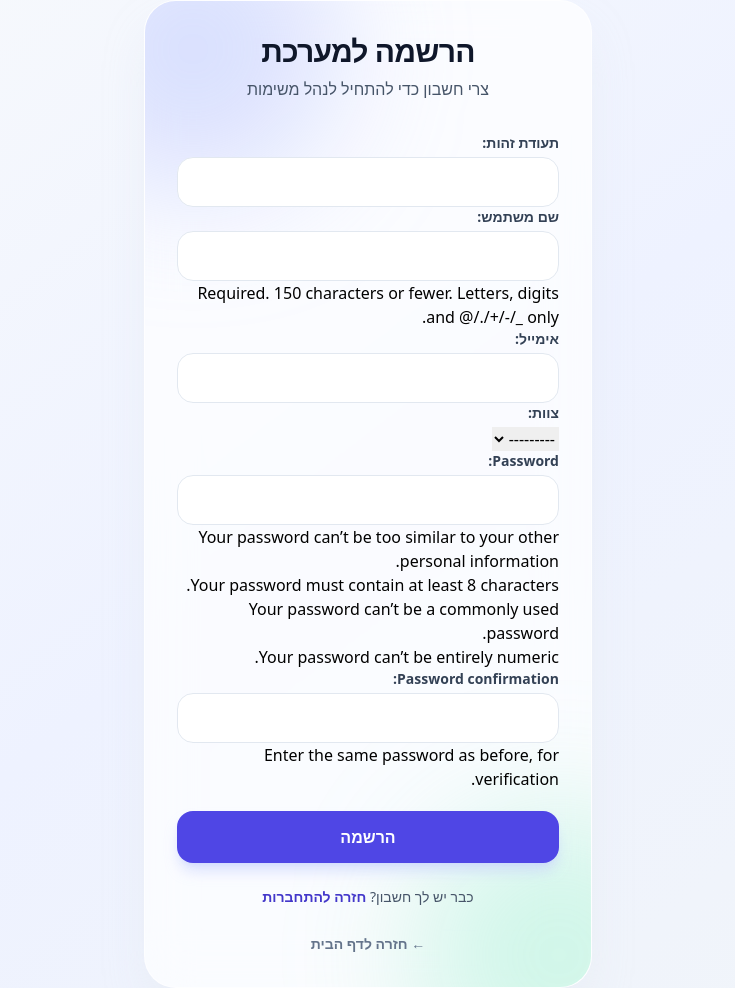
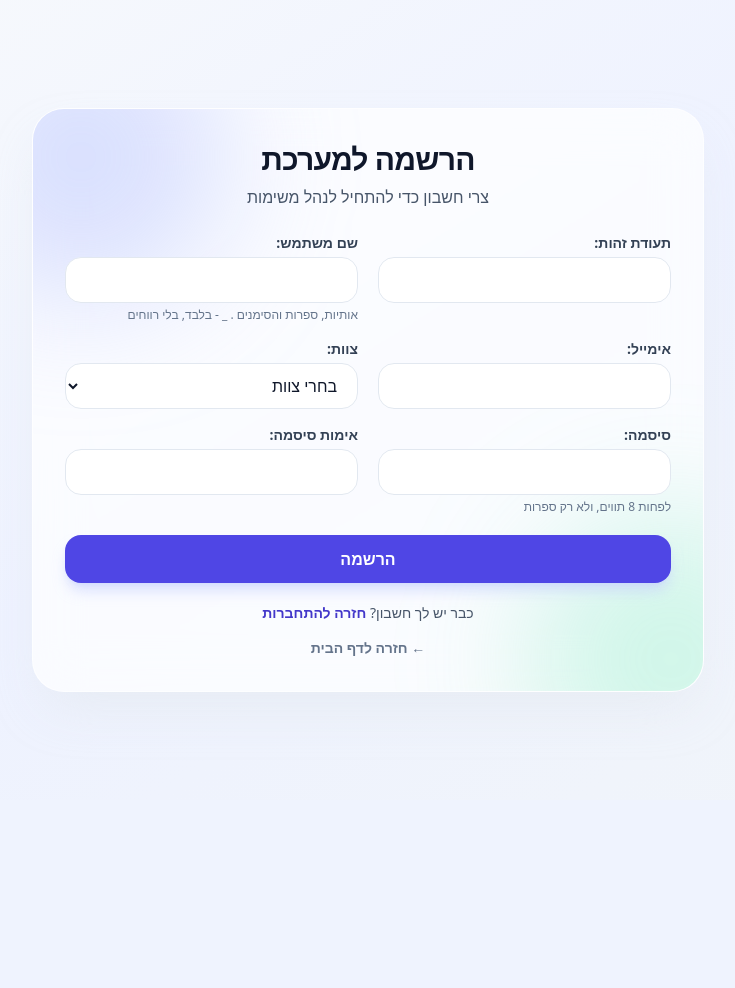
Before and after one commit to st18779/team-task-manager, a Django app: page /register/ in a window 1280 px wide. Shown: the whole page, without its empty margins (272-1007 px from the left). After the commit the page ends 692 px from the top, so only its background shows below. Run offline with Django 5.2, Linux system fonts and the light colour scheme; data that the repository does not hold is empty; some libraries are stand-ins or nearby versions.

Commit message:
Update README and screenshots

```diff
--- a/myapp/forms.py
+++ b/myapp/forms.py
@@ -23,10 +23,20 @@ class UserCreationForm(BaseUserCreationForm):
             "email": "אימייל",
             "team": "צוות",
         }
+        error_messages = {
+            "tz": {"unique": "כבר קיים משתמש עם תעודת הזהות הזו."},
+        }
 
     def __init__(self, *args, **kwargs):
         super().__init__(*args, **kwargs)
         self.fields["team"].required = True
+        self.fields["team"].empty_label = "בחרי צוות"
+        self.fields["password1"].label = "סיסמה"
+        self.fields["password2"].label = "אימות סיסמה"
+        # הסברים קצרים במקום הטקסטים הארוכים של Django
+        self.fields["username"].help_text = "אותיות, ספרות והסימנים . _ - בלבד, בלי רווחים"
+        self.fields["password1"].help_text = "לפחות 8 תווים, ולא רק ספרות"
+        self.fields["password2"].help_text = ""
 
     def save(self, commit=True):
         user = super().save(commit=False)
--- a/myapp/templates/accounts/register.html
+++ b/myapp/templates/accounts/register.html
@@ -7,50 +7,64 @@
     <title>הרשמה</title>
 </head>
 
-<body class="min-h-screen bg-gradient-to-br from-slate-50 via-indigo-50 to-slate-100 flex items-center justify-center px-4">
+<body class="min-h-screen bg-gradient-to-br from-slate-50 via-indigo-50 to-slate-100 flex items-center justify-center px-4 py-8">
 
-<div class="w-full max-w-md">
+<div class="w-full max-w-md md:max-w-2xl">
 
-    <div class="relative overflow-hidden rounded-[2rem] border border-white/60 bg-white/70 backdrop-blur-xl shadow-2xl shadow-slate-200/70 p-8">
+    <div class="relative overflow-hidden rounded-[2rem] border border-white/60 bg-white/70 backdrop-blur-xl shadow-2xl shadow-slate-200/70 p-6 md:p-8">
 
         <!-- background glow -->
         <div class="pointer-events-none absolute -top-24 -left-24 h-72 w-72 rounded-full bg-indigo-300/40 blur-3xl"></div>
         <div class="pointer-events-none absolute -bottom-28 -right-28 h-72 w-72 rounded-full bg-emerald-300/30 blur-3xl"></div>
 
         <div class="relative">
-            <h1 class="text-3xl font-black tracking-tight text-slate-900 text-center">
+            <h1 class="text-2xl md:text-3xl font-black tracking-tight text-slate-900 text-center">
                 הרשמה למערכת
             </h1>
             <p class="mt-2 text-center text-slate-600">
                 צרי חשבון כדי להתחיל לנהל משימות
             </p>
 
-            <form method="post" class="mt-8 space-y-5">
+            <form method="post" class="mt-6 space-y-5">
                 {% csrf_token %}
 
                 <!-- Django form fields -->
-                <div class="[&>p]:space-y-1
+                <div class="grid gap-x-5 gap-y-4 md:grid-cols-2
+                            md:[&>.errorlist]:col-span-2
+                            [&>p]:m-0
                             [&_label]:block
+                            [&_label]:mb-1
                             [&_label]:text-sm
                             [&_label]:font-bold
                             [&_label]:text-slate-700
-                            [&_helptext]:block
-                            [&_helptext]:text-xs
-                            [&_helptext]:text-slate-500
-                            [&_helptext]:mt-1
+                            [&_.helptext]:block
+                            [&_.helptext]:text-xs
+                            [&_.helptext]:text-slate-500
+                            [&_.helptext]:mt-1
                             [&_ul.errorlist]:list-none
                             [&_ul.errorlist]:p-0
                             [&_ul.errorlist]:m-0
                             [&_ul.errorlist_li]:text-sm
                             [&_ul.errorlist_li]:font-bold
                             [&_ul.errorlist_li]:text-rose-600
+                            [&_select]:w-full
+                            [&_select]:rounded-2xl
+                            [&_select]:border
+                            [&_select]:border-slate-200
+                            [&_select]:bg-white
+                            [&_select]:px-4
+                            [&_select]:py-2.5
+                            [&_select]:text-slate-900
+                            [&_select]:outline-none
+                            [&_select]:focus:ring-2
+                            [&_select]:focus:ring-indigo-200
                             [&_input]:w-full
                             [&_input]:rounded-2xl
                             [&_input]:border
                             [&_input]:border-slate-200
                             [&_input]:bg-white
                             [&_input]:px-4
-                            [&_input]:py-3
+                            [&_input]:py-2.5
                             [&_input]:text-slate-900
                             [&_input]:outline-none
                             [&_input]:focus:ring-2
@@ -60,19 +74,19 @@
                 </div>
 
                 <button type="submit"
-                        class="w-full rounded-2xl bg-indigo-600 hover:bg-indigo-700 text-white font-black py-3.5 shadow-lg shadow-indigo-200/70 transition active:scale-[0.99]">
+                        class="w-full rounded-2xl bg-indigo-600 hover:bg-indigo-700 text-white font-black py-3 shadow-lg shadow-indigo-200/70 transition active:scale-[0.99]">
                     הרשמה
                 </button>
             </form>
 
-            <div class="mt-6 text-center text-sm text-slate-600">
+            <div class="mt-5 text-center text-sm text-slate-600">
                 כבר יש לך חשבון?
                 <a href="{% url 'login' %}" class="font-bold text-indigo-700 hover:underline">
                     חזרה להתחברות
                 </a>
             </div>
 
-            <div class="mt-6 text-center">
+            <div class="mt-3 text-center">
                 <a href="{% url 'home' %}" class="text-sm font-semibold text-slate-500 hover:text-indigo-700">
                     ← חזרה לדף הבית
                 </a>
--- a/project/settings.py
+++ b/project/settings.py
@@ -106,9 +106,9 @@ AUTH_PASSWORD_VALIDATORS = [
 # Internationalization
 # https://docs.djangoproject.com/en/5.2/topics/i18n/
 
-LANGUAGE_CODE = "en-us"
+LANGUAGE_CODE = "he"
 
-TIME_ZONE = "UTC"
+TIME_ZONE = "Asia/Jerusalem"
 
 USE_I18N = True
 
```
Also changed, not shown: myapp/templates/accounts/login.html (+11 -0 lines), myapp/templates/admin/taskform.html (+4 -4 lines), README.md, 4 other files.
